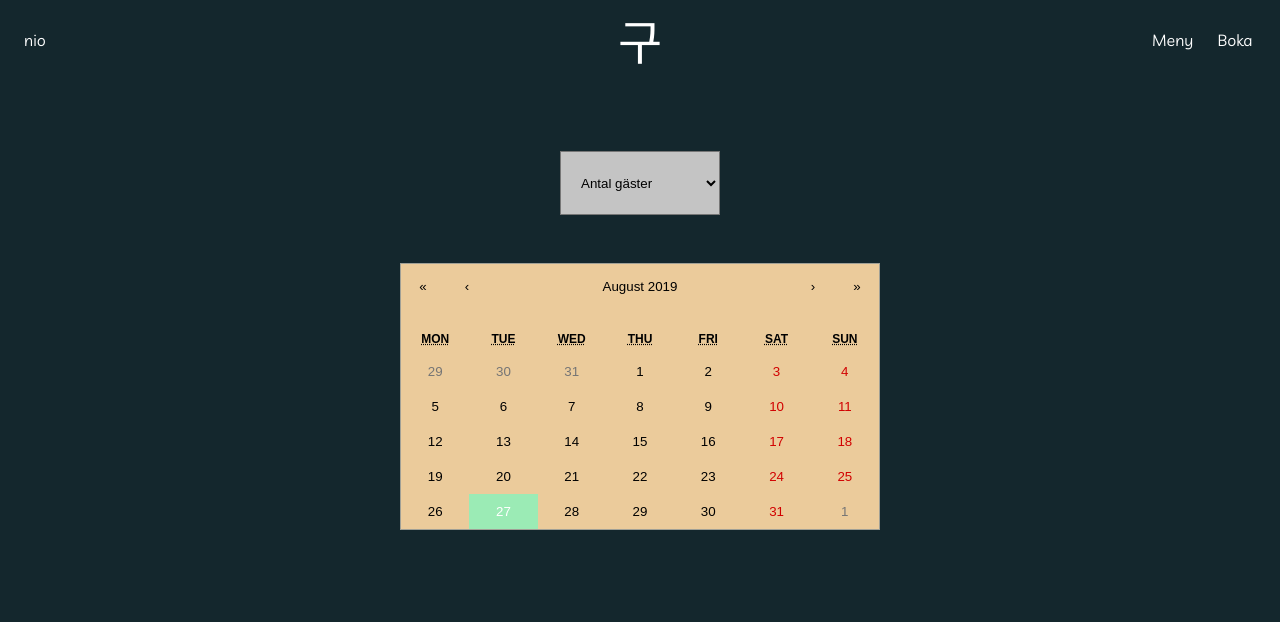
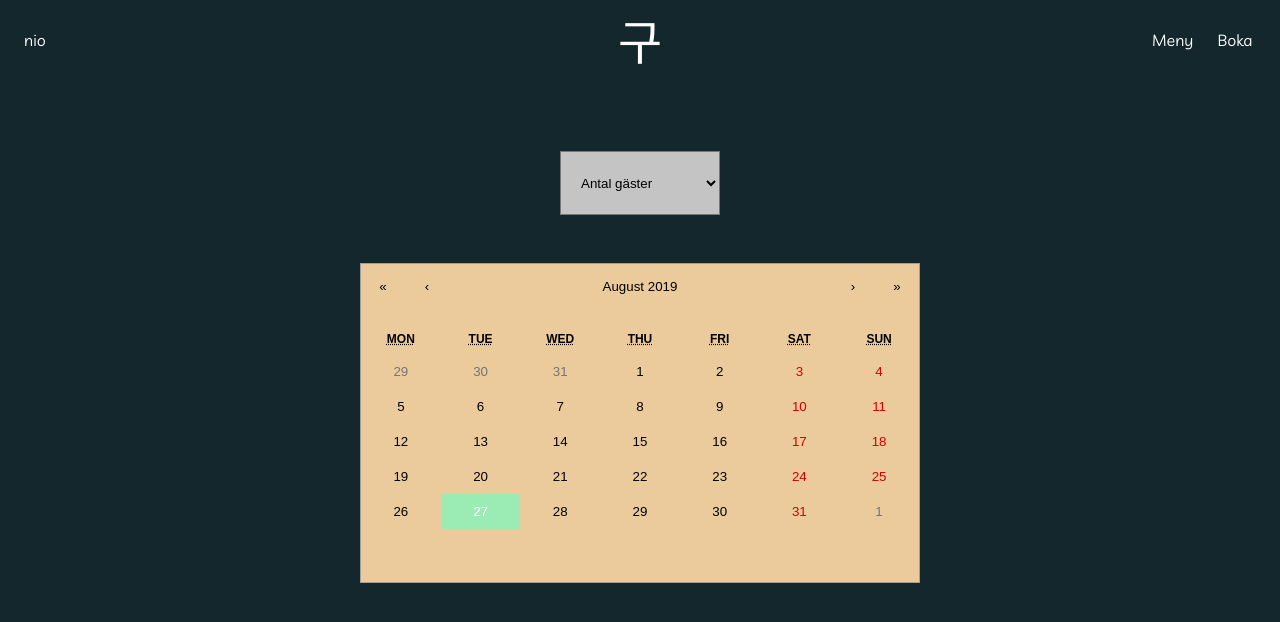
Before and after one commit to kamelfall/nio, a React (Create React App) app: page /booking in a window 1280 px wide. Shown: the top 622 px of the page. Built offline with nearby package versions, Linux system fonts and the light colour scheme.

Commit message:
minimal tablet adjust

```diff
--- a/src/components/BookingComponent/BookingComponent.scss
+++ b/src/components/BookingComponent/BookingComponent.scss
@@ -35,6 +35,10 @@ main {
     }
 
     @include tablet {
+      .react-calendar {
+        height: 40vh;
+        width: 70vh;
+      }
 
     }
 
```
